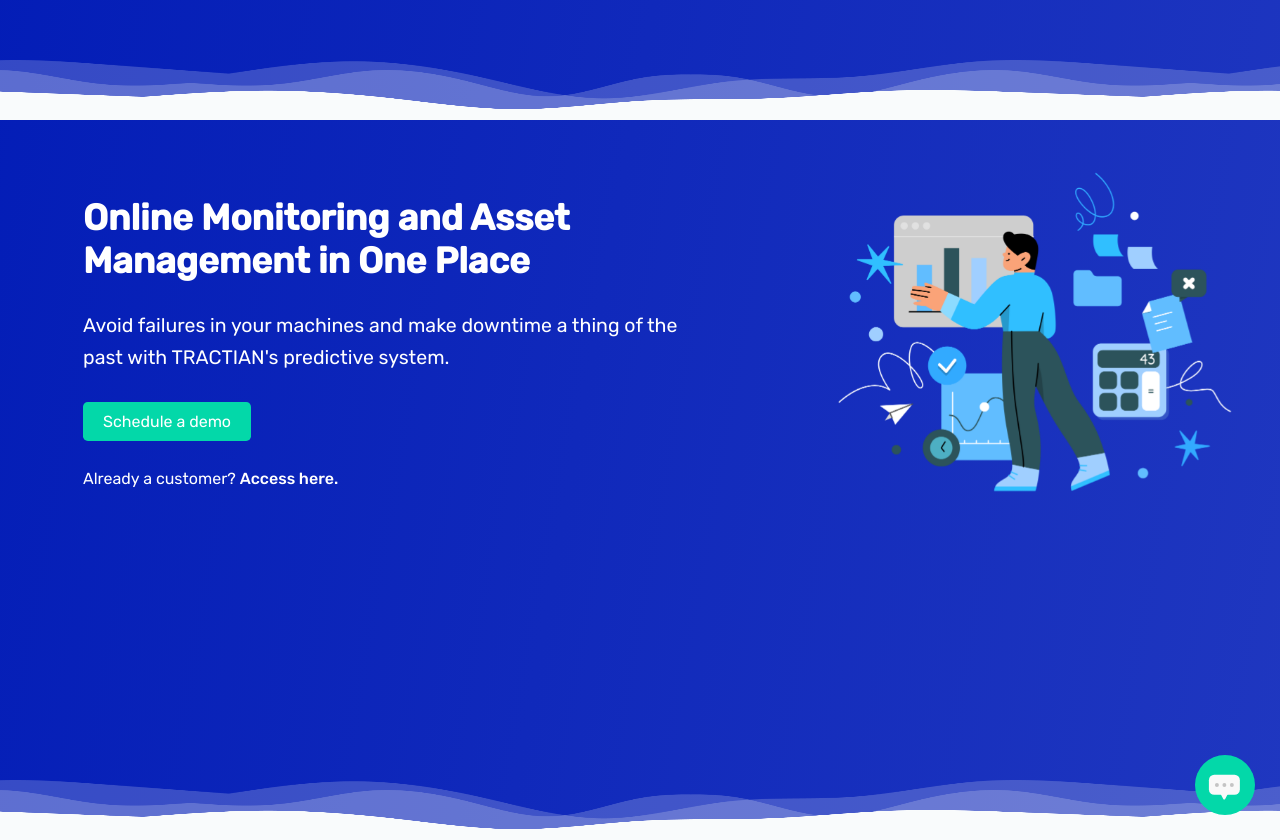
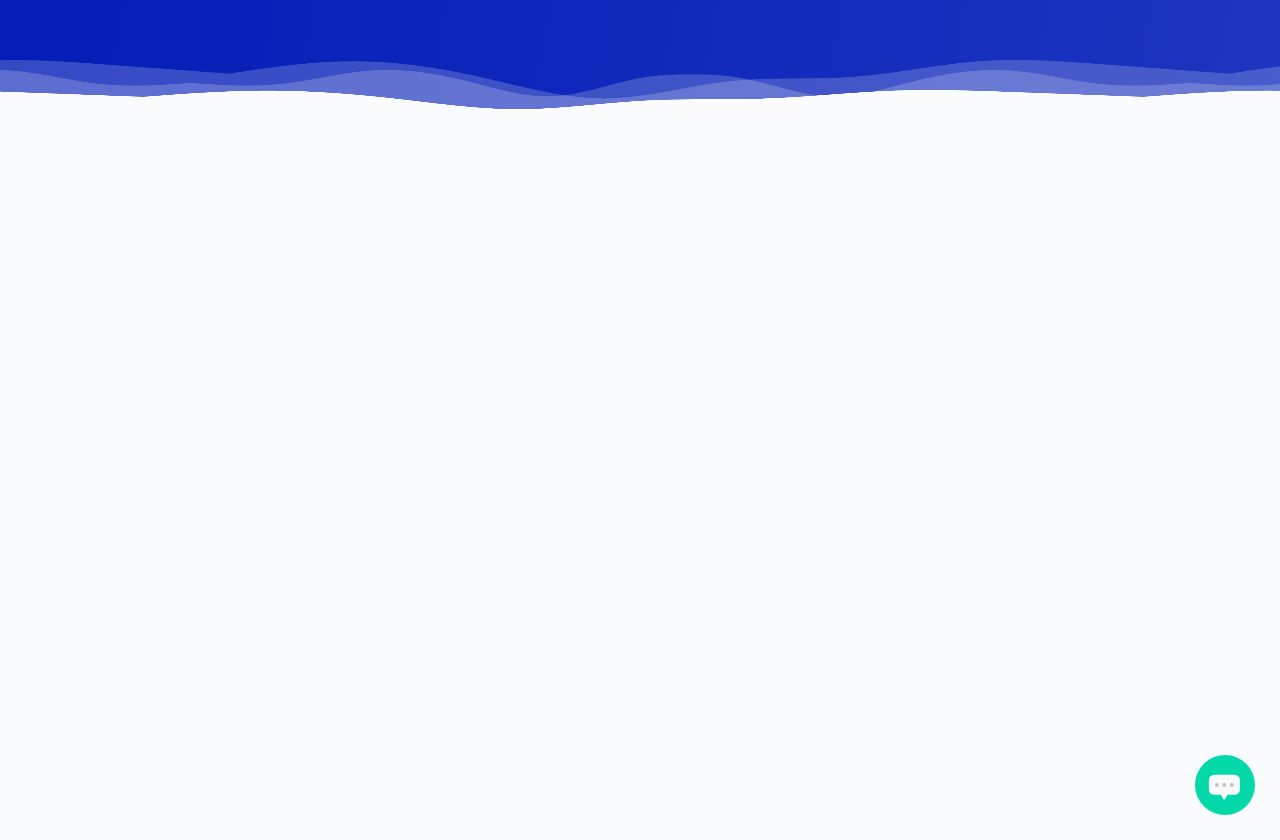
Before and after one commit to pedrotrasfereti/tractian-landing-page, a React (Vite) app: page / in a window 1280 px wide. Shown: the part 680-1520 px from the top of the page. Built offline with nearby package versions, Linux system fonts and the light colour scheme.

Commit message:
chore: create teaser component

```diff
--- a/src/App.tsx
+++ b/src/App.tsx
@@ -1,18 +1,15 @@
 import React from "react";
 
-import Bubble from "./components/Bubble";
-
 /* Children */
-import Header from "./components/Header";
-import Home from "./components/Home";
+import { Header, Home, Teaser, Bubble } from "./components";
 
 function App() {
   return (
     <div className="App">
       <Header />
-      <main id="main-page">
+      <main id="content-page">
         <Home />
-        <Home />
+        <Teaser />
       </main>
 
       <Bubble />
--- /dev/null
+++ b/src/components/Teaser/index.tsx
@@ -0,0 +1,14 @@
+import React from "react";
+
+/* Styles */
+import "./styles.css";
+
+function Teaser() {
+  return (
+    <section className="Teaser" id="teaser-section">
+      {/* <p>Trusted by 1,000+ companies</p> */}
+    </section>
+  );
+}
+
+export default Teaser;
--- /dev/null
+++ b/src/components/Teaser/styles.css
@@ -0,0 +1,4 @@
+.Teaser {
+  background-color: var(--solitude);
+  min-height: calc(100vh - 80px);
+}
--- a/src/components/index.ts
+++ b/src/components/index.ts
@@ -1 +1,4 @@
 export { default as Header } from "./Header";
+export { default as Home } from "./Home";
+export { default as Teaser } from "./Teaser";
+export { default as Bubble } from "./Bubble";
```
